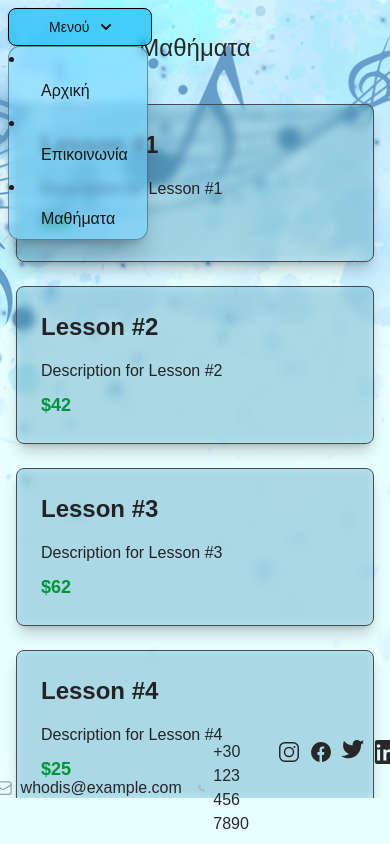
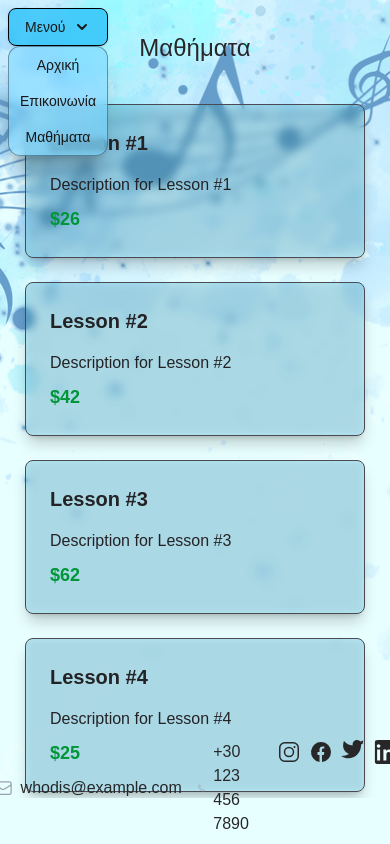
Before and after one commit to SpPag/new-website-project, a Next.js app in the folder frontend/: page /lessons in a window 390 px wide. Both pictures are taken after a click on the button "Μενού". Built offline with nearby package versions, Linux system fonts and the light colour scheme.

Commit message:
style(frontend): add sizing settings to most elements so the website is size-responsive

```diff
--- a/frontend/src/components/DropdownMenuItem.tsx
+++ b/frontend/src/components/DropdownMenuItem.tsx
@@ -8,13 +8,14 @@ type DropdownMenuItemProps = {
 
 const DropdownMenuItem = ({ href, label, onClick }: DropdownMenuItemProps) => {
 	return (
-    <li>
 		<Link
 			href={href}
 			onClick={onClick} // call parent close
 			className="
     		block
-    		px-8 py-2
+			w-full
+			text-center
+    		px-2 py-2 sm:px-6 sm:py-2
     		hover:bg-sky-400/50
 			dark:backdrop-blur-none dark:backdrop-saturate-100 dark:hover:brightness-90 dark:hover:bg-gray-700
 			transition
@@ -23,7 +24,6 @@ const DropdownMenuItem = ({ href, label, onClick }: DropdownMenuItemProps) => {
 		>
 			{label}
 		</Link>
-    </li>
 	);
 }
 
--- a/frontend/src/components/Introduction.tsx
+++ b/frontend/src/components/Introduction.tsx
@@ -8,19 +8,19 @@ const Introduction = () => {
 
 	return (
 		<div className="
-		relative z-10 py-8 px-14 mt-8
+		relative z-10 py-8 px-14 mt-8 w-14/15
 		border-5 border-double rounded-4xl
 		flex flex-col items-center justify-center
-		text-xl text-zinc-800 dark:text-zinc-300 font-sans
+		text-md md:text-lg lg:text-xl text-zinc-800 dark:text-zinc-300 font-sans
 		">
 			{/* Top-left corner */}
-			<img src="/note.jpeg" alt="note" className="absolute top-2 left-2 w-10 h-12 dark:invert  dark:contrast-65" />
+			<img src="/note.jpeg" alt="note" className="absolute top-2 left-2 w-8 h-10 lg:w-10 lg:h-12 dark:invert dark:contrast-65" />
 			{/* Top-right corner */}
-			<img src="/note.jpeg" alt="note" className="absolute top-2 right-2 w-10 h-12 dark:invert dark:contrast-65" />
+			<img src="/note.jpeg" alt="note" className="absolute top-2 right-2 w-8 h-10 lg:w-10 lg:h-12 dark:invert dark:contrast-65" />
 			{/* Bottom-left corner */}
-			<img src="/note.jpeg" alt="note" className="absolute bottom-2 left-2 w-10 h-12 dark:invert dark:contrast-65" />
+			<img src="/note.jpeg" alt="note" className="absolute bottom-2 left-2 w-8 h-10 lg:w-10 lg:h-12 dark:invert dark:contrast-65" />
 			{/* Bottom-right corner */}
-			<img src="/note.jpeg" alt="note" className="absolute bottom-2 right-2 w-10 h-12 dark:invert dark:contrast-65" />
+			<img src="/note.jpeg" alt="note" className="absolute bottom-2 right-2 w-8 h-10 lg:w-10 lg:h-12 dark:invert dark:contrast-65" />
 			<div className ="mb-2">{Greeting}</div>
 			<div>{Intro}</div>
 		</div>
--- a/frontend/src/components/LessonCard.tsx
+++ b/frontend/src/components/LessonCard.tsx
@@ -9,15 +9,15 @@ const LessonCard = ({ title, description, price }: LessonCardProps) => {
 		<a
 			href="/"
 			className="
-				p-6
+				p-6 w-19/20 sm:w-full mx-auto
 				rounded-lg
 				border border-zinc-600
 				backdrop-blur-xs backdrop-saturate-75 brightness-90 hover:bg-sky-400/40 bg-sky-400/20
 				dark:backdrop-blur-none dark:backdrop-saturate-100 dark:brightness-100 dark:bg-gray-700 dark:hover:brightness-100 dark:hover:bg-gray-800 transition duration-300
 				shadow-lg/20 dark:shadow-none
 				">
-			<h2 className="text-2xl dark:text-zinc-200 font-semibold mb-4">{title}</h2>
-			<p className="dark:text-zinc-300 mb-2">{description}</p>
+			<h2 className="text-xl sm:text-xl dark:text-zinc-200 font-semibold mb-4">{title}</h2>
+			<p className="text-md sm:text-md dark:text-zinc-300 mb-2">{description}</p>
 			<p className="text-lg font-bold text-green-600 dark:text-emerald-600">${price}</p>
 		</a>
 	);
--- a/frontend/src/components/MenuDropdown.tsx
+++ b/frontend/src/components/MenuDropdown.tsx
@@ -46,7 +46,7 @@ const MenuDropdown = () => {
 				id="dropdownDefaultButton"
 				data-dropdown-toggle="dropdown"
 				className="
-					z-20 text-sm text-center inline-flex items-center px-10 py-2
+					z-20 text-sm text-center inline-flex items-center px-4 py-2 sm:px-8 w-25 sm:w-32 md:w-35
 					bg-sky-400/65 backdrop-blur-xs backdrop-saturate-50 hover:bg-sky-500/65
 					dark:bg-gray-700 dark:backdrop-blur-none dark:backdrop-saturate-none dark:hover:bg-gray-800
 					transition
@@ -61,7 +61,7 @@ const MenuDropdown = () => {
 			</button>
 
 			{dropdownIsOpen && (
-				<div id="dropdown" className="bg-sky-300/55 dark:bg-gray-600 backdrop-blur-xs rounded-xl shadow-xl/20 w-35 border border-black/35 dark:border-zinc-400/35">
+				<div id="dropdown" className="bg-sky-300/55 dark:bg-gray-600 backdrop-blur-xs rounded-xl shadow-xl/20 w-25 sm:w-32 md:w-35 border border-black/35 dark:border-zinc-400/35 text-sm sm:text-md">
 					{menuItems.map((item) => (
 						<DropdownMenuItem
 							key={item.href}
--- a/frontend/src/components/VideoSection.tsx
+++ b/frontend/src/components/VideoSection.tsx
@@ -38,7 +38,7 @@ const VideoSection = () => {
 		// Use this if you want to embed a Vimeo video
 
 		<div className="
-			relative z-10 w-1/3 mt-8
+			relative z-10 w-6/8 sm:w-100 md:w-100 lg:w-7/20 mt-8
 			aspect-video rounded-xl overflow-hidden
 			">
 			<ReactPlayer
```
Lines whose indentation alone changed are shown as unchanged.
